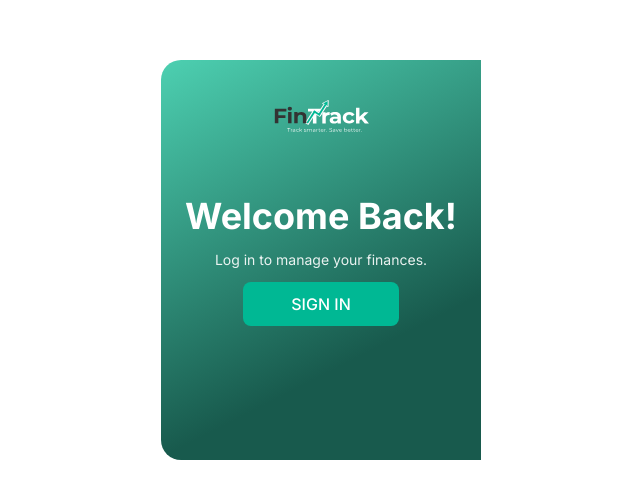
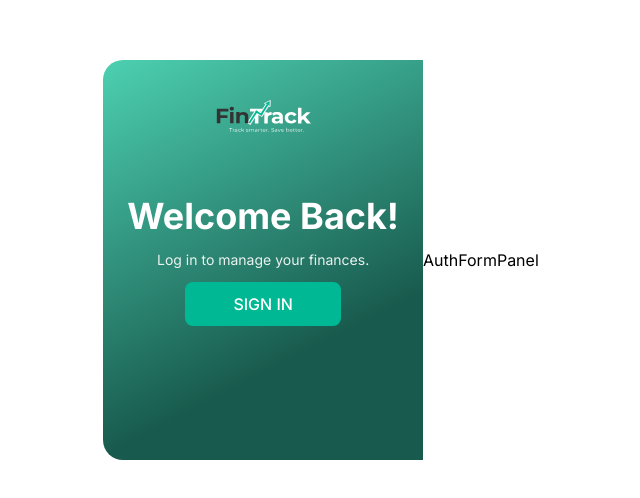
Before and after one commit to ZozuliaMykyta/FinTrack, a Next.js app in the folder frontend/: page /signUp in a window 1280 px wide. Shown: the part 140-638 px from the top of the page, without its empty margins (319-959 px from the left). Built offline with nearby package versions, Linux system fonts and the light colour scheme.

Commit message:
feat: add AuthFormPanel to sign-up page

```diff
--- a/frontend/src/app/(auth)/signUp/page.tsx
+++ b/frontend/src/app/(auth)/signUp/page.tsx
@@ -1,3 +1,4 @@
+import AuthFormPanel from "@/components/auth/AuthFormPanel";
 import WelcomeSection from "@/components/auth/WelcomeSection";
 import React from "react";
 
@@ -5,6 +6,7 @@ const page: React.FC = () => {
   return (
     <div className="flex items-center justify-center min-h-screen">
       <WelcomeSection />
+      <AuthFormPanel />
     </div>
   );
 };
```
